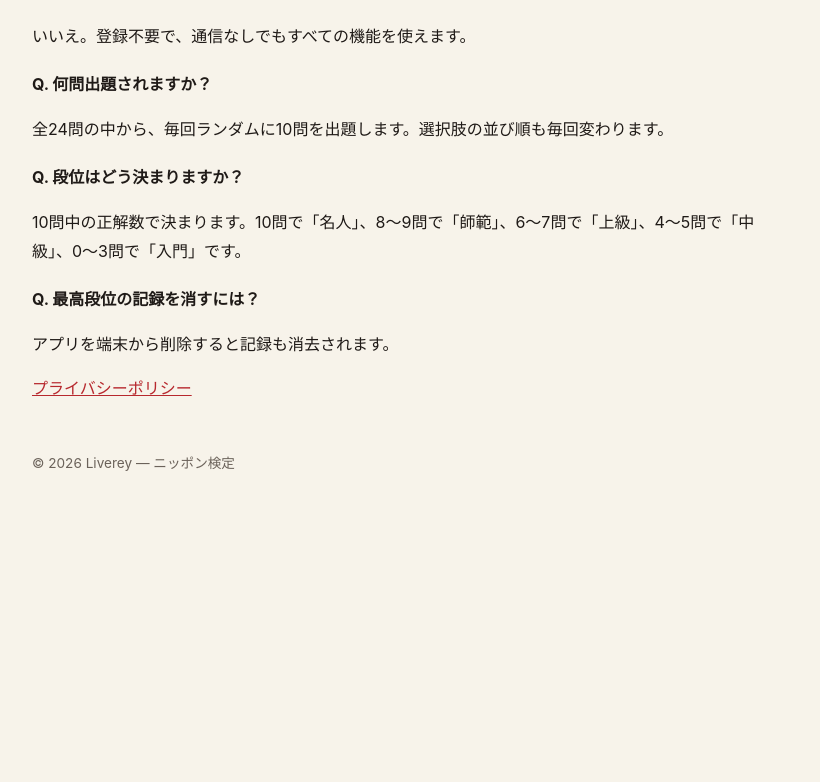
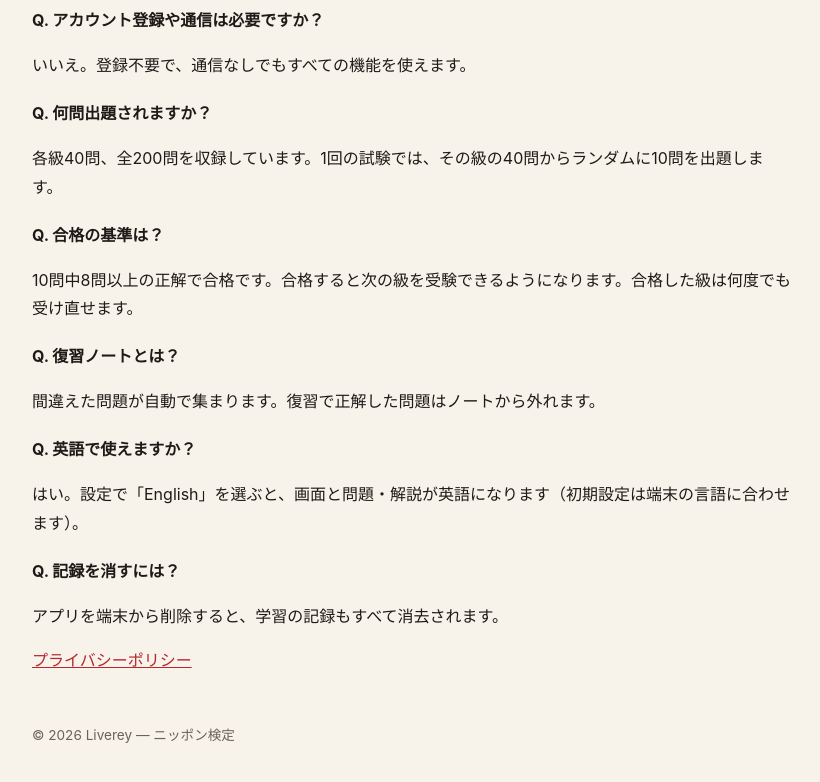
Before and after one commit to shimogori25-boop/nippon-kentei-legal, a plain HTML site: page support.html in a window 1280 px wide. Shown: the part 484-1266 px from the top of the page, without its empty margins (228-1048 px from the left). Before the commit the page ends 1024 px from the top, so only its background shows below. Drawn offline with Linux system fonts and the light colour scheme.

Commit message:
v1.1 の機能に合わせてプライバシーポリシーとサポートを更新
Co-Authored-By: Claude Opus 5.5 <noreply@anthropic.com>

```diff
--- a/support.html
+++ b/support.html
@@ -27,7 +27,7 @@
 <body>
 <main>
   <h1>ニッポン検定 サポート</h1>
-  <p>ニッポン検定は、日本の地理・歴史・文化とマナー・食・言葉から出題される4択クイズに答えて、「日本力」を段位で認定するアプリです。国籍や出身を問わず、日本に興味のある誰もが楽しめます。</p>
+  <p>ニッポン検定は、日本の地理・歴史・文化とマナー・食・言葉から出題される4択の問題で、5級から1級までを順に受験していく検定アプリです。問題・解説は日本語と英語に対応しています。国籍や出身を問わず、日本に興味のある誰もが楽しめます。</p>
 
   <h2>お問い合わせ</h2>
   <div class="contact">
@@ -40,11 +40,15 @@
   <p class="q">Q. アカウント登録や通信は必要ですか？</p>
   <p>いいえ。登録不要で、通信なしでもすべての機能を使えます。</p>
   <p class="q">Q. 何問出題されますか？</p>
-  <p>全24問の中から、毎回ランダムに10問を出題します。選択肢の並び順も毎回変わります。</p>
-  <p class="q">Q. 段位はどう決まりますか？</p>
-  <p>10問中の正解数で決まります。10問で「名人」、8〜9問で「師範」、6〜7問で「上級」、4〜5問で「中級」、0〜3問で「入門」です。</p>
-  <p class="q">Q. 最高段位の記録を消すには？</p>
-  <p>アプリを端末から削除すると記録も消去されます。</p>
+  <p>各級40問、全200問を収録しています。1回の試験では、その級の40問からランダムに10問を出題します。</p>
+  <p class="q">Q. 合格の基準は？</p>
+  <p>10問中8問以上の正解で合格です。合格すると次の級を受験できるようになります。合格した級は何度でも受け直せます。</p>
+  <p class="q">Q. 復習ノートとは？</p>
+  <p>間違えた問題が自動で集まります。復習で正解した問題はノートから外れます。</p>
+  <p class="q">Q. 英語で使えますか？</p>
+  <p>はい。設定で「English」を選ぶと、画面と問題・解説が英語になります（初期設定は端末の言語に合わせます）。</p>
+  <p class="q">Q. 記録を消すには？</p>
+  <p>アプリを端末から削除すると、学習の記録もすべて消去されます。</p>
 
   <p><a href="index.html">プライバシーポリシー</a></p>
   <footer>© 2026 Liverey — ニッポン検定</footer>
```
Also changed, not shown: index.html (+9 -3 lines).
